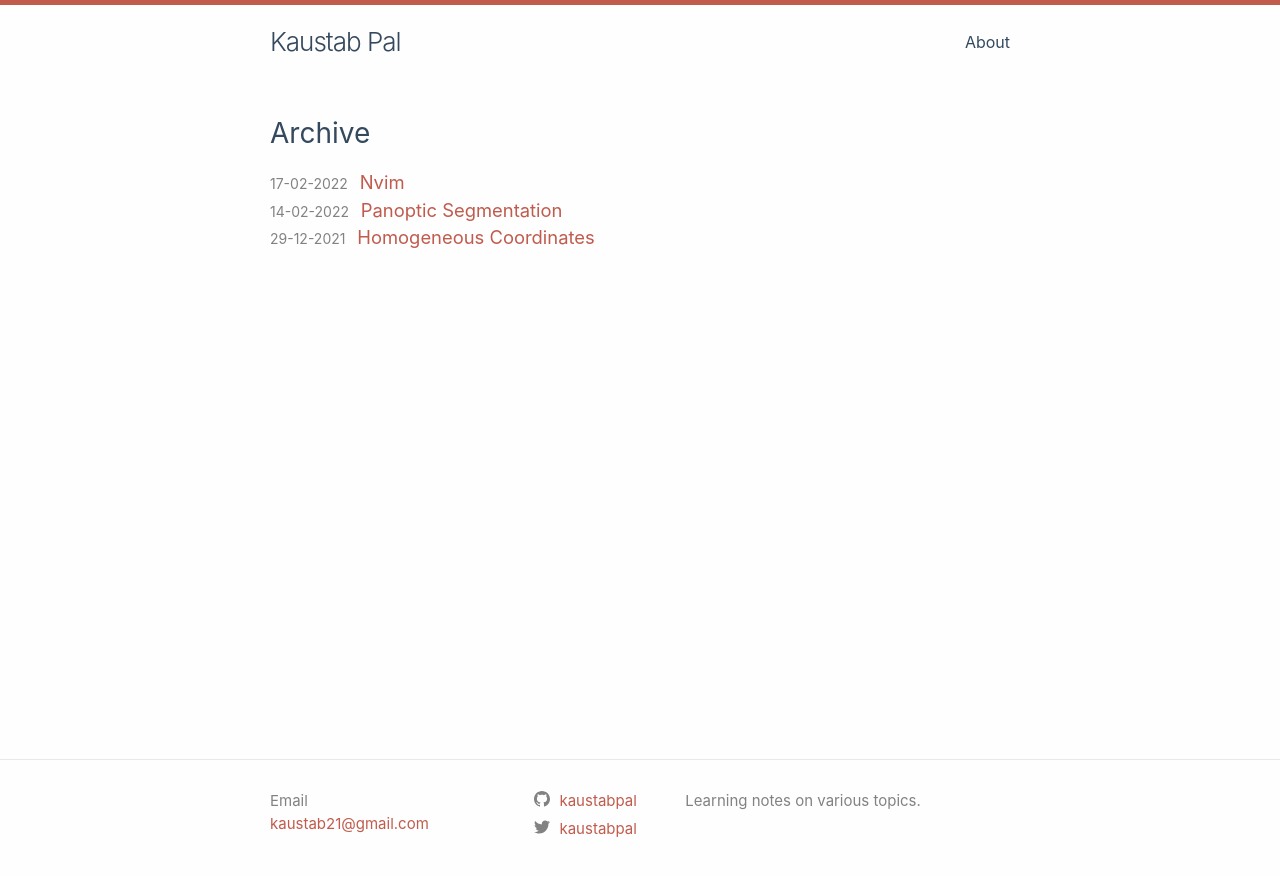
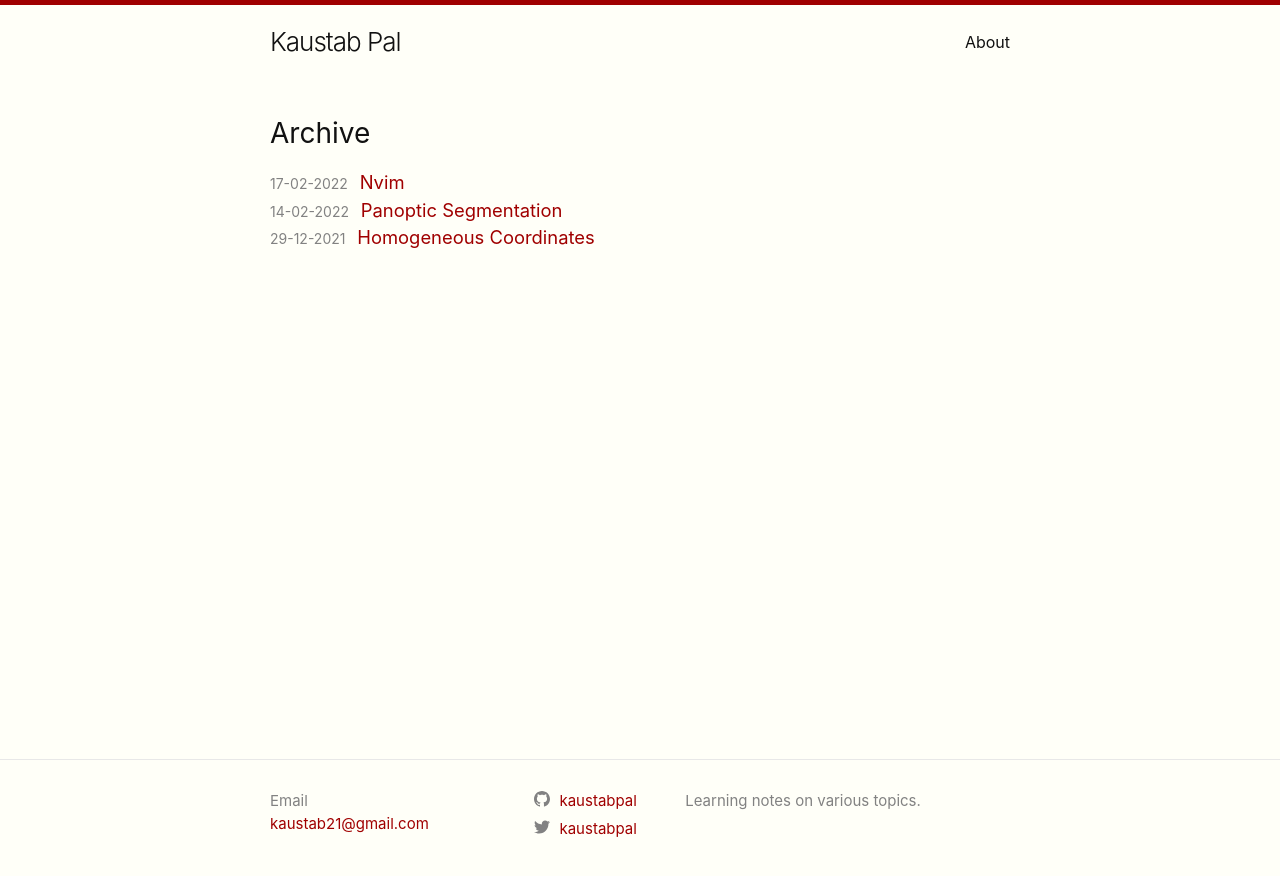
Before and after one commit to kaustabpal/kaustabpal.github.io, a Jekyll site: the page built from index.md, in a window 1280 px wide. Shown: the top 876 px of the page. Built offline with Jekyll 4.4.1, drawn with Linux system fonts in a browser that asks for light colours.

Commit message:
changed colors

```diff
--- a/_sass/minima.scss
+++ b/_sass/minima.scss
@@ -10,9 +10,9 @@ $base-line-height: 1.5 !default;
 
 $spacing-unit:     30px !default;
 
-$text-color:       #34495e !default;
-$background-color: #fefefe !default;
-$brand-color:      #c05b4d !default;
+$text-color:       #111 !default;
+$background-color: #fffff8 !default;
+$brand-color:      #a00000 !default;
 
 $grey-color:       #828282 !default;
 $grey-color-light: lighten($grey-color, 40%) !default;
--- a/_sass/minima/_layout.scss
+++ b/_sass/minima/_layout.scss
@@ -266,8 +266,8 @@
   margin: 2em 0;
   padding: 10px 20px;
   position: relative;
-  background-color: rgba(192, 91, 77, 0.05);
-  border-left-color: rgba(192, 91, 77, 0.3);
+  background-color: rgba(160, 0, 0, 0.03);
+  border-left-color: rgba(160, 0, 0, 0.3);
   border-left-style: solid;
   border-left-width: 3px;
   box-shadow: rgba(0, 0, 0, 0.125) 1px 1px 2px 0px;
--- a/assets/main.scss
+++ b/assets/main.scss
@@ -21,8 +21,8 @@
     margin: 2em 0;
     padding: 10px 20px;
     position: relative;
-    background-color: rgba(192, 91, 77, 0.05);
-    border-left-color: rgba(192, 91, 77, 0.3);
+    background-color: rgba(160, 0, 0, 0.03);
+    border-left-color: rgba(160, 0, 0, 0.3);
     border-left-style: solid;
     border-left-width: 3px;
     color: rgba(52, 73, 94, 0.8);
```
